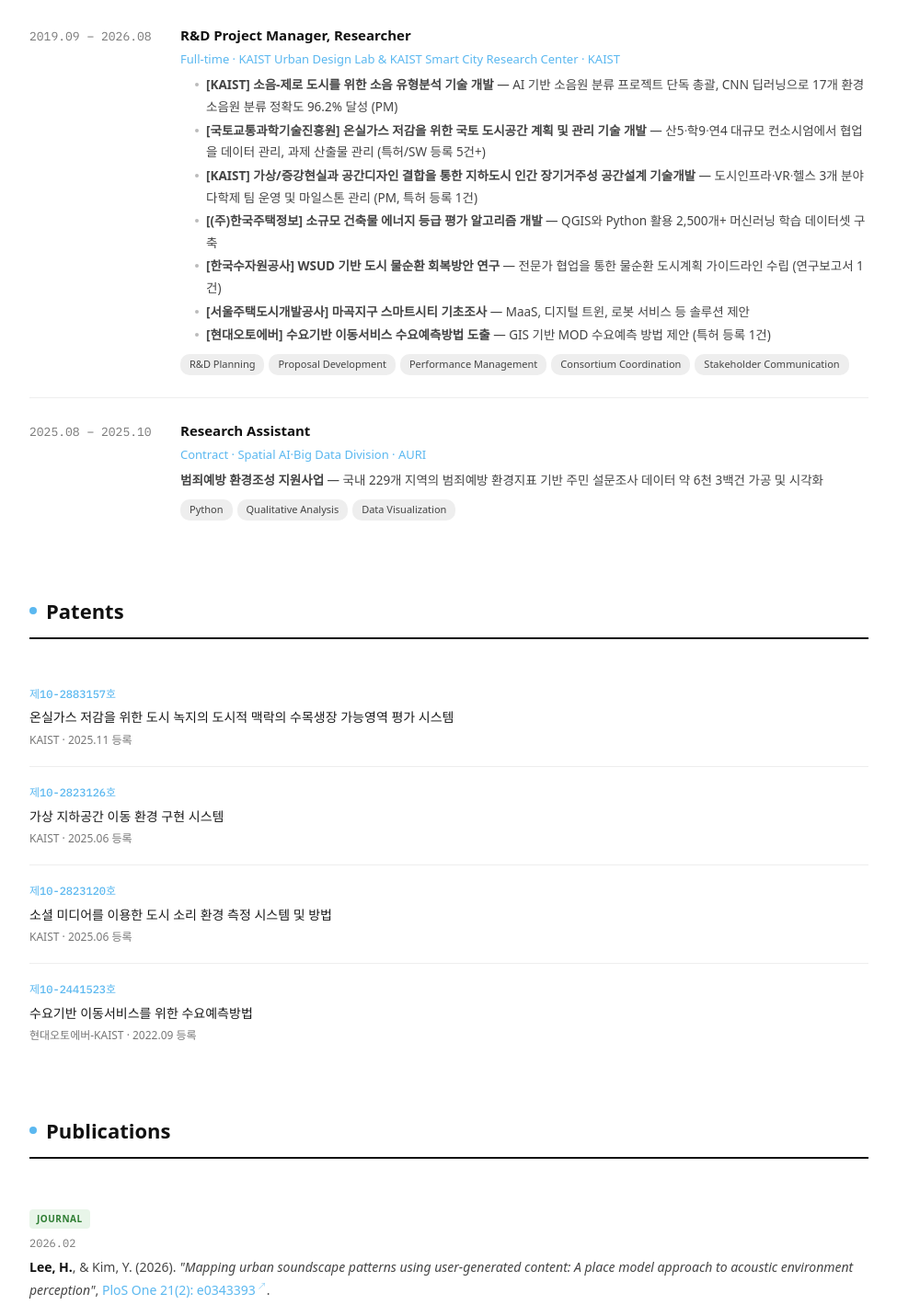
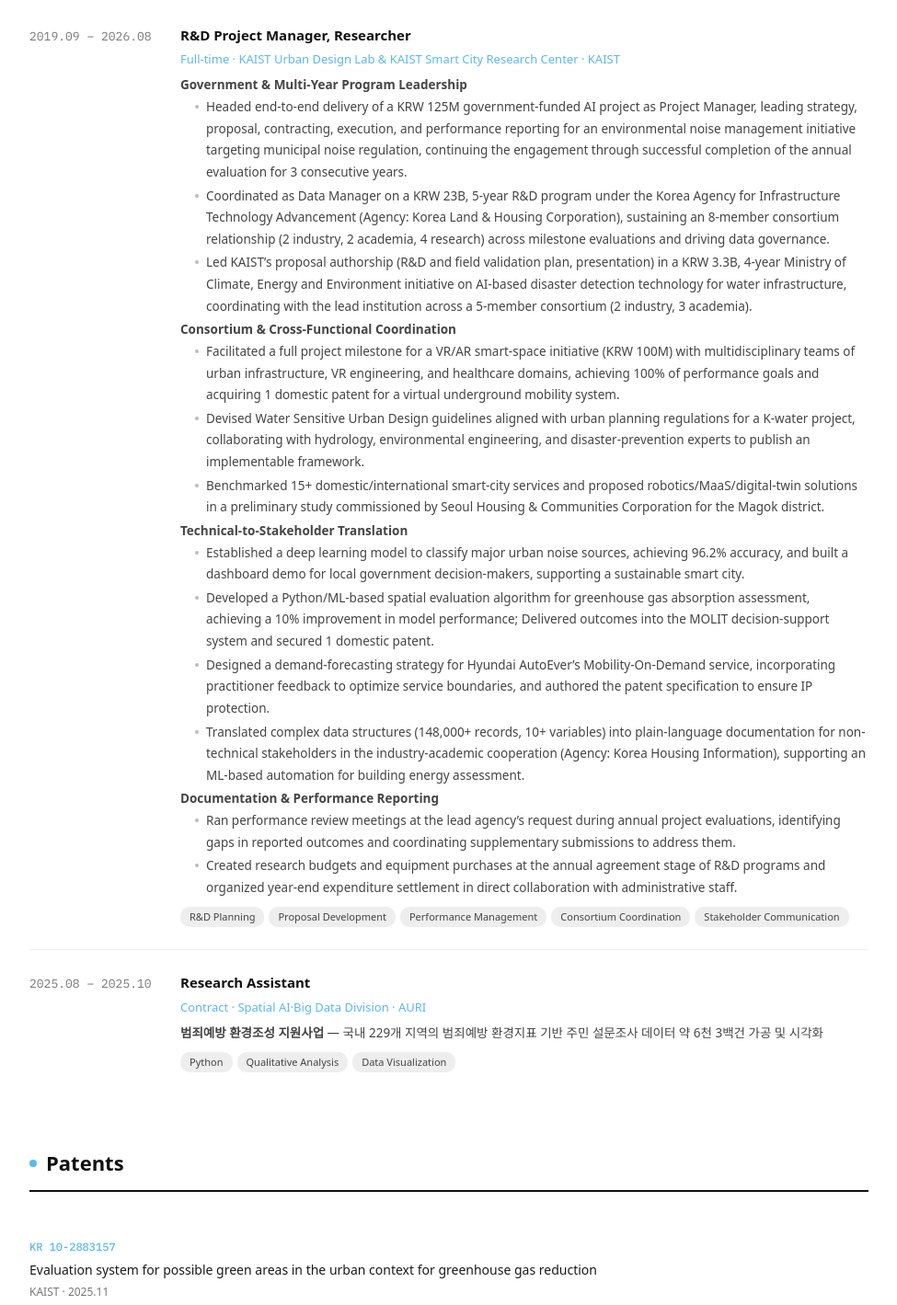
Before and after one commit to skythehuman/skythehuman.github.io, a plain HTML site: page index.html in a window 1280 px wide. Shown: the part 1178-2597 px from the top of the page at 92% size, without its empty margins (152-1127 px from the left). Drawn offline with Linux system fonts and the light colour scheme; a web font is replaced by a local one.

Commit message:
Translate patents and education details to English
Updated patent titles and descriptions to English, improved clarity in educational qualifications.

```diff
--- a/index.html
+++ b/index.html
@@ -452,14 +452,25 @@ a[href^="https"]::after {
       <div class="timeline-content">
         <h3>R&D Project Manager, Researcher</h3>
         <div class="org">Full-time · KAIST Urban Design Lab & KAIST Smart City Research Center · KAIST</div>
-        <ul class="desc">
-          <li><strong>[KAIST] 소음-제로 도시를 위한 소음 유형분석 기술 개발</strong> — AI 기반 소음원 분류 프로젝트 단독 총괄, CNN 딥러닝으로 17개 환경소음원 분류 정확도 96.2% 달성 (PM)</li>
-          <li><strong>[국토교통과학기술진흥원] 온실가스 저감을 위한 국토 도시공간 계획 및 관리 기술 개발</strong> — 산5ᐧ학9ᐧ연4 대규모 컨소시엄에서 협업을 데이터 관리, 과제 산출물 관리 (특허/SW 등록 5건+)</li>
-          <li><strong>[KAIST] 가상/증강현실과 공간디자인 결합을 통한 지하도시 인간 장기거주성 공간설계 기술개발</strong> — 도시인프라ᐧVRᐧ헬스 3개 분야 다학제 팀 운영 및 마일스톤 관리 (PM, 특허 등록 1건)</li>
-          <li><strong>[(주)한국주택정보] 소규모 건축물 에너지 등급 평가 알고리즘 개발</strong> — QGIS와 Python 활용 2,500개+ 머신러닝 학습 데이터셋 구축</li>
-          <li><strong>[한국수자원공사] WSUD 기반 도시 물순환 회복방안 연구</strong> — 전문가 협업을 통한 물순환 도시계획 가이드라인 수립 (연구보고서 1건)</li>
-          <li><strong>[서울주택도시개발공사] 마곡지구 스마트시티 기초조사</strong> — MaaS, 디지털 트윈, 로봇 서비스 등 솔루션 제안</li>
-          <li><strong>[현대오토에버] 수요기반 이동서비스 수요예측방법 도출</strong> — GIS 기반 MOD 수요예측 방법 제안 (특허 등록 1건)</li>
+        <ul class="desc"><strong>Government & Multi-Year Program Leadership</strong>
+          <li>Headed end-to-end delivery of a KRW 125M government-funded AI project as Project Manager, leading strategy, proposal, contracting, execution, and performance reporting for an environmental noise management initiative targeting municipal noise regulation, continuing the engagement through successful completion of the annual evaluation for 3 consecutive years.</li>
+          <li>Coordinated as Data Manager on a KRW 23B, 5-year R&D program under the Korea Agency for Infrastructure Technology Advancement (Agency: Korea Land & Housing Corporation), sustaining an 8-member consortium relationship (2 industry, 2 academia, 4 research) across milestone evaluations and driving data governance.</li>
+          <li>Led KAIST’s proposal authorship (R&D and field validation plan, presentation) in a KRW 3.3B, 4-year Ministry of Climate, Energy and Environment initiative on AI-based disaster detection technology for water infrastructure, coordinating with the lead institution across a 5-member consortium (2 industry, 3 academia).</li>
+        </ul>
+        <ul class="desc"><strong>Consortium & Cross-Functional Coordination</strong>
+          <li>Facilitated a full project milestone for a VR/AR smart-space initiative (KRW 100M) with multidisciplinary teams of urban infrastructure, VR engineering, and healthcare domains, achieving 100% of performance goals and acquiring 1 domestic patent for a virtual underground mobility system.</li>
+          <li>Devised Water Sensitive Urban Design guidelines aligned with urban planning regulations for a K-water project, collaborating with hydrology, environmental engineering, and disaster-prevention experts to publish an implementable framework.</li>
+          <li>Benchmarked 15+ domestic/international smart-city services and proposed robotics/MaaS/digital-twin solutions in a preliminary study commissioned by Seoul Housing & Communities Corporation for the Magok district.</li>
+        </ul>
+        <ul class="desc"><strong>Technical-to-Stakeholder Translation</strong>
+          <li>Established a deep learning model to classify major urban noise sources, achieving 96.2% accuracy, and built a dashboard demo for local government decision-makers, supporting a sustainable smart city.</li>
+          <li>Developed a Python/ML-based spatial evaluation algorithm for greenhouse gas absorption assessment, achieving a 10% improvement in model performance; Delivered outcomes into the MOLIT decision-support system and secured 1 domestic patent.</li>
+          <li>Designed a demand-forecasting strategy for Hyundai AutoEver’s Mobility-On-Demand service, incorporating practitioner feedback to optimize service boundaries, and authored the patent specification to ensure IP protection.</li>
+          <li>Translated complex data structures (148,000+ records, 10+ variables) into plain-language documentation for non-technical stakeholders in the industry-academic cooperation (Agency: Korea Housing Information), supporting an ML-based automation for building energy assessment.</li>
+        </ul>
+        <ul class="desc"><strong>Documentation & Performance Reporting</strong>
+          <li>Ran performance review meetings at the lead agency’s request during annual project evaluations, identifying gaps in reported outcomes and coordinating supplementary submissions to address them.</li>
+          <li>Created research budgets and equipment purchases at the annual agreement stage of R&D programs and organized year-end expenditure settlement in direct collaboration with administrative staff.</li>
         </ul>
         <div class="tags">
           <span>R&D Planning</span><span>Proposal Development</span><span>Performance Management</span><span>Consortium Coordination</span><span>Stakeholder Communication</span>
@@ -486,27 +497,27 @@ a[href^="https"]::after {
   <h2 class="section-title"><span class="dot"></span>Patents</h2>
 
   <div class="patent-item">
-    <div class="patent-number">제10-2883157호</div>
-    <div class="patent-title">온실가스 저감을 위한 도시 녹지의 도시적 맥락의 수목생장 가능영역 평가 시스템</div>
-    <div class="patent-meta">KAIST · 2025.11 등록</div>
+    <div class="patent-number">KR 10-2883157</div>
+    <div class="patent-title">Evaluation system for possible green areas in the urban context for greenhouse gas reduction</div>
+    <div class="patent-meta">KAIST · 2025.11</div>
   </div>
 
   <div class="patent-item">
-    <div class="patent-number">제10-2823126호</div>
-    <div class="patent-title">가상 지하공간 이동 환경 구현 시스템</div>
-    <div class="patent-meta">KAIST · 2025.06 등록</div>
+    <div class="patent-number">KR 10-2823126</div>
+    <div class="patent-title">Virtual environment system for spatial transition to underground space</div>
+    <div class="patent-meta">KAIST · 2025.06</div>
   </div>
 
   <div class="patent-item">
-    <div class="patent-number">제10-2823120호</div>
-    <div class="patent-title">소셜 미디어를 이용한 도시 소리 환경 측정 시스템 및 방법</div>
-    <div class="patent-meta">KAIST · 2025.06 등록</div>
+    <div class="patent-number">KR 10-2823120</div>
+    <div class="patent-title">Urban Soundscape Detecting System using Social Media and Method thereof</div>
+    <div class="patent-meta">KAIST · 2025.06</div>
   </div>
 
   <div class="patent-item">
-    <div class="patent-number">제10-2441523호</div>
-    <div class="patent-title">수요기반 이동서비스를 위한 수요예측방법</div>
-    <div class="patent-meta">현대오토에버-KAIST · 2022.09 등록</div>
+    <div class="patent-number">KR 10-2441523</div>
+    <div class="patent-title">DEMAND FORECASTING METHOD FOR MOBILITY-ON-DEMAND SERVICES</div>
+    <div class="patent-meta">Hyundai Autoever-KAIST · 2022.09</div>
   </div>
 </section>
 
@@ -632,21 +643,21 @@ a[href^="https"]::after {
 
   <div class="edu-item">
     <div class="timeline-date" style="font-family:'IBM Plex Mono',monospace; font-size:13px; color:var(--gray-500); margin-bottom:6px;">2026.08</div>
-    <div class="edu-degree">Ph.D. · Civil and Environmental Engineering (Smart-City Program)</div>
+    <div class="edu-degree">Ph.D. in Civil and Environmental Engineering (Smart-City Program)</div>
     <div class="edu-school">Korea Advanced Institute of Science & Technology (KAIST)</div>
     <div class="edu-thesis">Dissertation: Toward Healthy Urban Soundscapes: Machine Learning Framework for Noise Source Classification, Health Risk Assessment, and Spatial Analysis</div>
   </div>
 
   <div class="edu-item">
     <div class="timeline-date" style="font-family:'IBM Plex Mono',monospace; font-size:13px; color:var(--gray-500); margin-bottom:6px;">2021.08</div>
-    <div class="edu-degree">M.S. · Civil and Environmental Engineering (Smart-City Program)</div>
+    <div class="edu-degree">M.S. in Civil and Environmental Engineering (Smart-City Program)</div>
     <div class="edu-school">Korea Advanced Institute of Science & Technology (KAIST)</div>
     <div class="edu-thesis">Thesis: Crowdsourcing Urban Soundscape in Seoul using Social Media</div>
   </div>
 
   <div class="edu-item">
     <div class="timeline-date" style="font-family:'IBM Plex Mono',monospace; font-size:13px; color:var(--gray-500); margin-bottom:6px;">2019.02</div>
-    <div class="edu-degree">B.Arch. · School of Architecture</div>
+    <div class="edu-degree">B.Arch. in School of Architecture</div>
     <div class="edu-school">University of Ulsan</div>
   </div>
 
```
